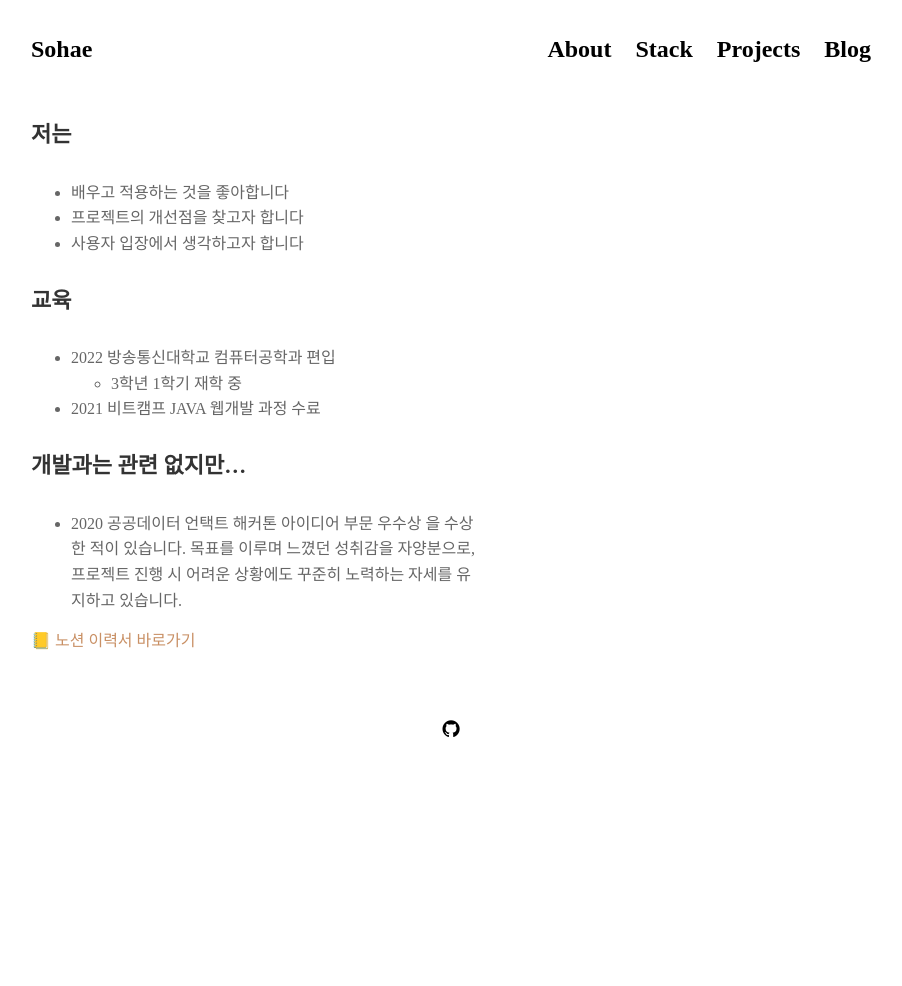
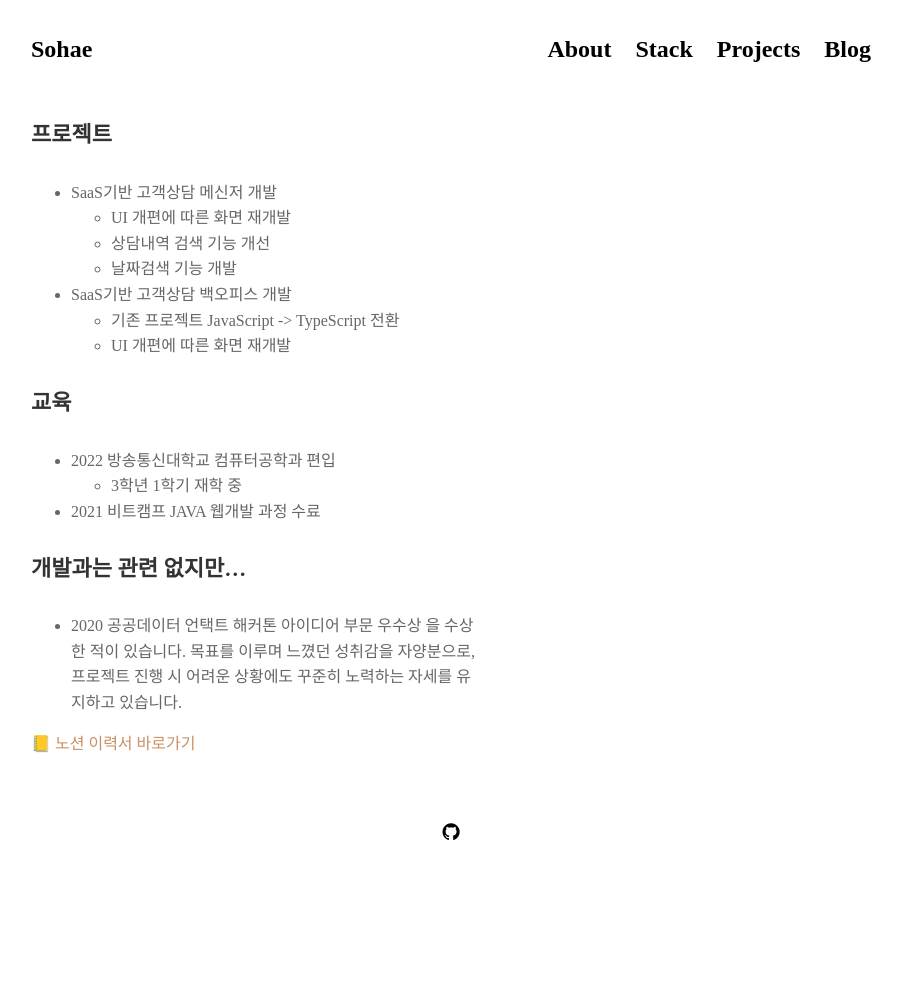
Before and after one commit to Dayook/dayook.github.io, a Jekyll site: the page built from pages/about.md, in a window 1280 px wide. Shown: the whole page, without its empty margins (189-1091 px from the left). Built offline with Jekyll 4.4.1, drawn with Linux system fonts in a browser that asks for light colours; nearby versions of some CDN libraries; some web fonts are replaced; before the commit the page ends 900 px from its top, so only the background shows below that.

Commit message:
Update about.md

```diff
--- a/pages/about.md
+++ b/pages/about.md
@@ -4,11 +4,15 @@ title: About
 permalink: /about
 ---
 
-#### 저는
+#### 프로젝트
 
-- 배우고 적용하는 것을 좋아합니다
-- 프로젝트의 개선점을 찾고자 합니다
-- 사용자 입장에서 생각하고자 합니다
+- SaaS기반 고객상담 메신저 개발
+  - UI 개편에 따른 화면 재개발
+  - 상담내역 검색 기능 개선
+  - 날짜검색 기능 개발
+- SaaS기반 고객상담 백오피스 개발
+  - 기존 프로젝트 JavaScript -> TypeScript 전환
+  - UI 개편에 따른 화면 재개발
 
 #### 교육
 
```
